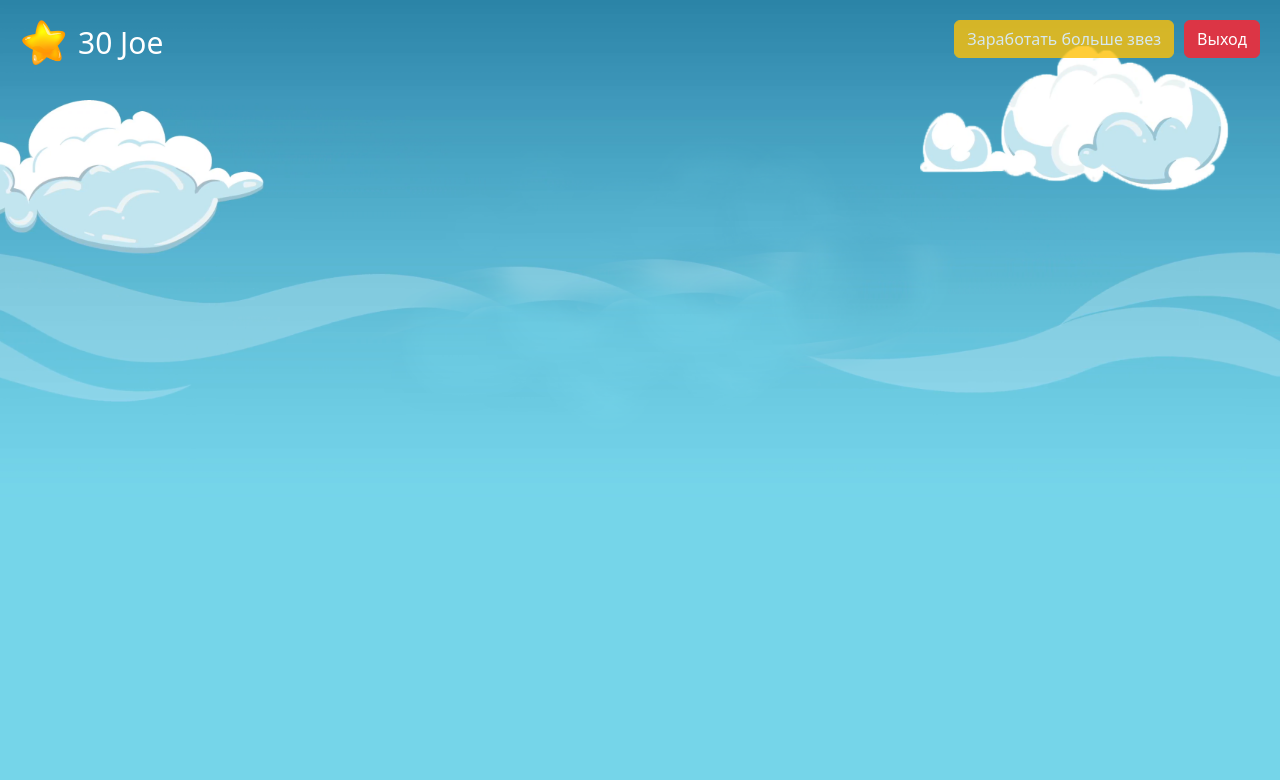
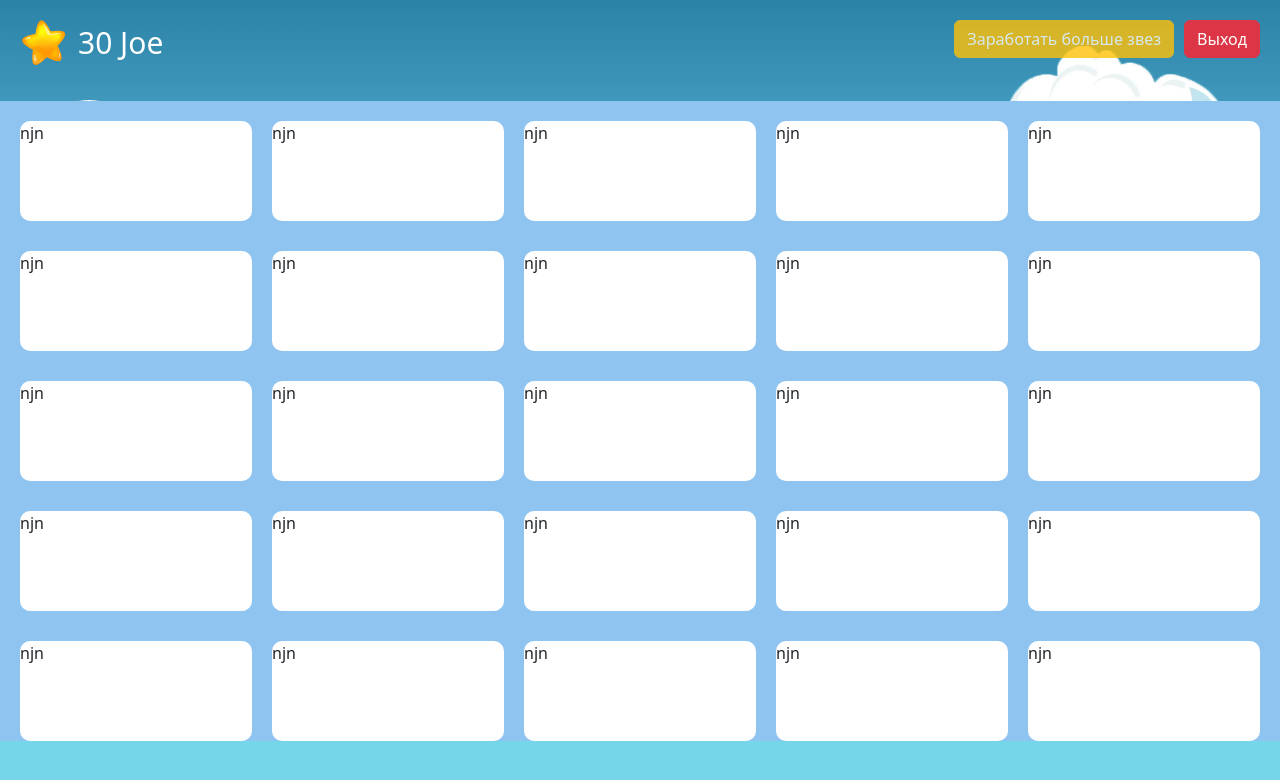
Before and after one commit to maksim0590/pythonApp, a Django app: page /bonus in a window 1280 px wide. Shown: the top 780 px of the page. Run offline with Django 5.2, Linux system fonts and the light colour scheme.

Commit message:
Two commit

```diff
--- a/first/static/first/css/style.css
+++ b/first/static/first/css/style.css
@@ -304,3 +304,24 @@ h2{
     to { opacity:100%;}
 
 }
+
+.lessendiv{
+    height: 80vh;
+    overflow: auto;
+    background-color: #8fc4f1;
+}
+
+.lessendiv2{
+    width: 300px;
+    height: 100px;
+    background-color: white;
+    border-radius: 10px;
+    margin: 10px;
+}
+
+.flex2 {
+    margin: 10px;
+    display: flex;
+    flex-direction: row;
+    justify-content: space-between;
+}
--- a/first/templates/first/bonus_task.html
+++ b/first/templates/first/bonus_task.html
@@ -4,6 +4,101 @@
 
 
 
+<div class="table-wrapper lessendiv ">
+
+<div class="flex2">
+        <div class="lessendiv2">
+        njn
+        </div>
+        <div class="lessendiv2">
+        njn
+        </div>
+        <div class="lessendiv2">
+        njn
+        </div>
+        <div class="lessendiv2">
+        njn
+        </div>
+        <div class="lessendiv2">
+        njn
+        </div>
+    </div>
+
+    <div class="flex2">
+        <div class="lessendiv2">
+        njn
+        </div>
+        <div class="lessendiv2">
+        njn
+        </div>
+        <div class="lessendiv2">
+        njn
+        </div>
+        <div class="lessendiv2">
+        njn
+        </div>
+        <div class="lessendiv2">
+        njn
+        </div>
+    </div>
+
+    <div class="flex2">
+        <div class="lessendiv2">
+        njn
+        </div>
+        <div class="lessendiv2">
+        njn
+        </div>
+        <div class="lessendiv2">
+        njn
+        </div>
+        <div class="lessendiv2">
+        njn
+        </div>
+        <div class="lessendiv2">
+        njn
+        </div>
+    </div>
+
+    <div class="flex2">
+        <div class="lessendiv2">
+        njn
+        </div>
+        <div class="lessendiv2">
+        njn
+        </div>
+        <div class="lessendiv2">
+        njn
+        </div>
+        <div class="lessendiv2">
+        njn
+        </div>
+        <div class="lessendiv2">
+        njn
+        </div>
+    </div>
+
+
+    <div class="flex2">
+        <div class="lessendiv2">
+        njn
+        </div>
+        <div class="lessendiv2">
+        njn
+        </div>
+        <div class="lessendiv2">
+        njn
+        </div>
+        <div class="lessendiv2">
+        njn
+        </div>
+        <div class="lessendiv2">
+        njn
+        </div>
+    </div>
+
+</div>
+
 
 
 
```
